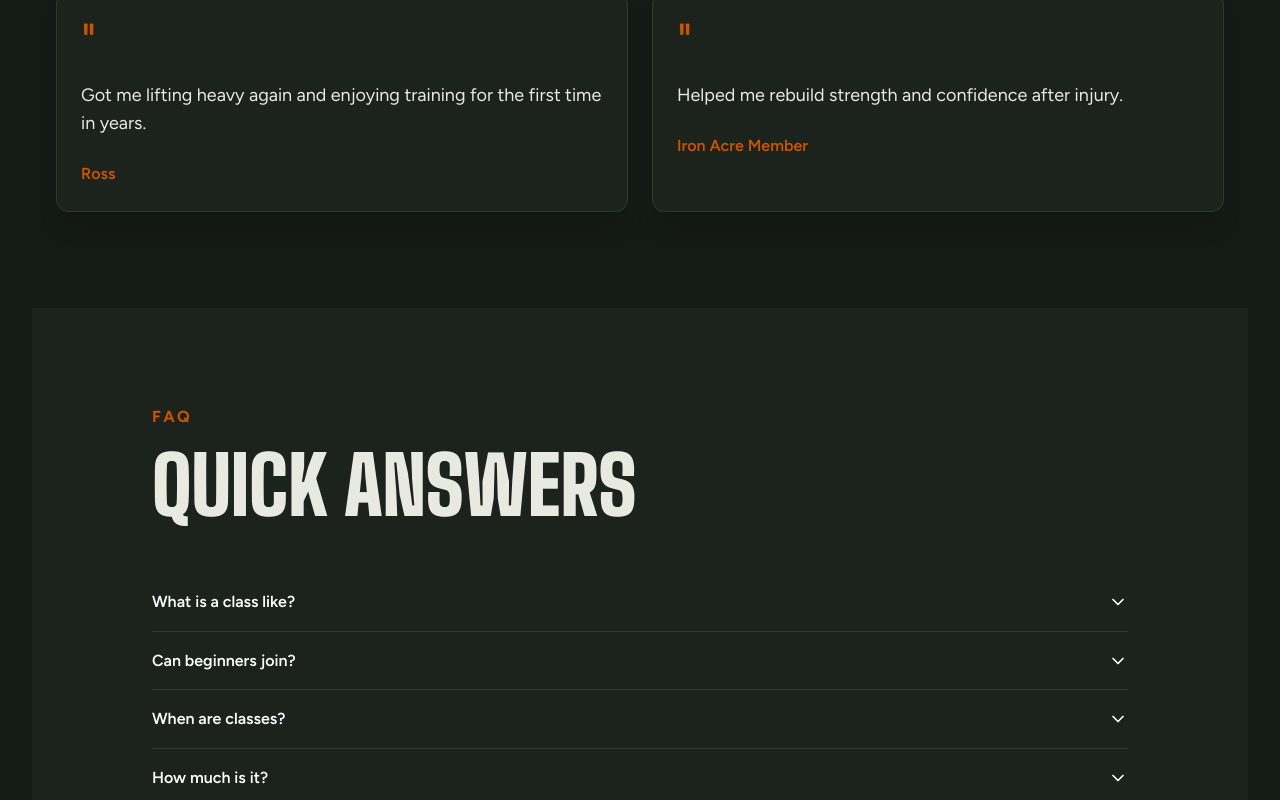
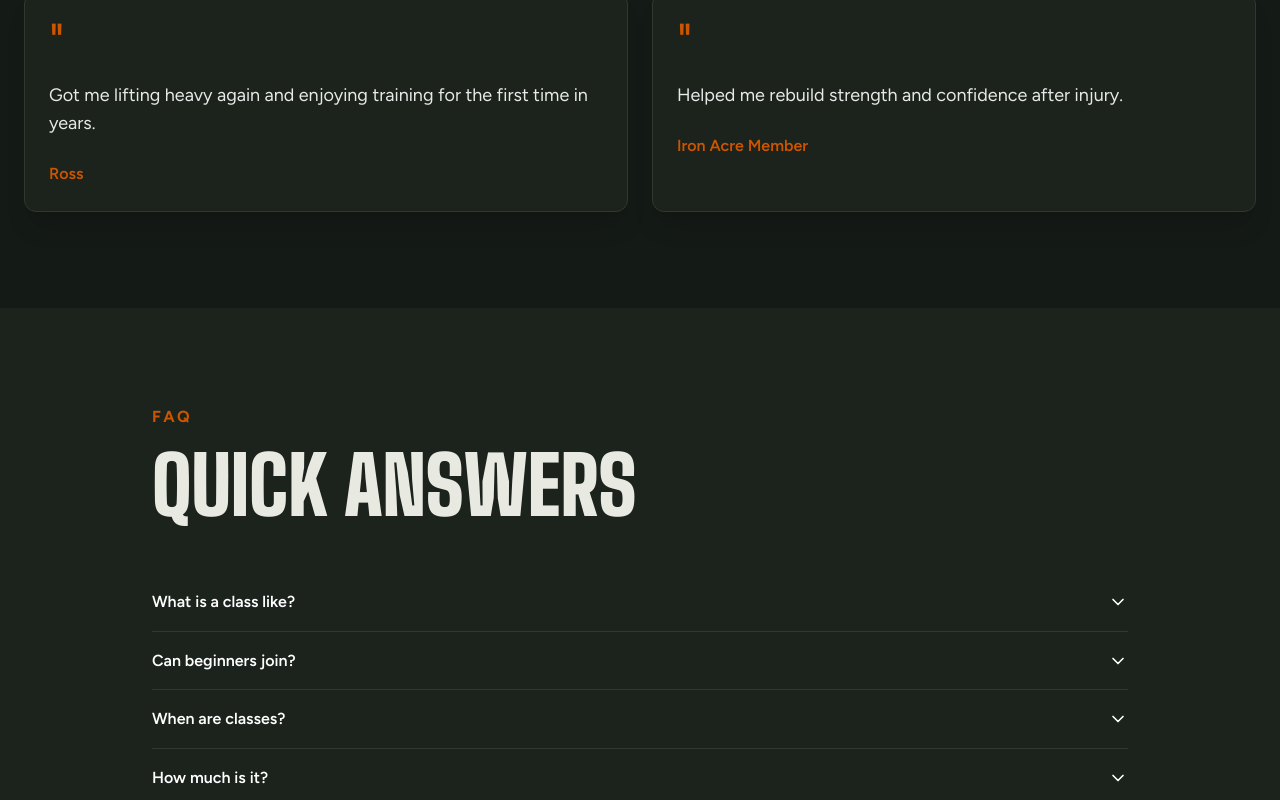
Before and after one commit to ironacregym-bit/bkxr-app, a Next.js app in the folder apps/iron-acre-web/: page / in a window 1280 px wide. Shown: the part 7616-8416 px from the top of the page. Built offline with nearby package versions, Linux system fonts and the light colour scheme.

Commit message:
Update index.tsx

```diff
--- a/apps/iron-acre-web/pages/index.tsx
+++ b/apps/iron-acre-web/pages/index.tsx
@@ -14,7 +14,6 @@ import MeetRob from "../components/MeetRob";
 export default function Home() {
   return (
     <>
-      <div className="mx-auto max-w-[1800px] px-4 lg:px-8">
 
         <Hero />
 
@@ -40,7 +39,6 @@ export default function Home() {
 
         <Location />
 
-      </div>
     </>
   );
 }
```
